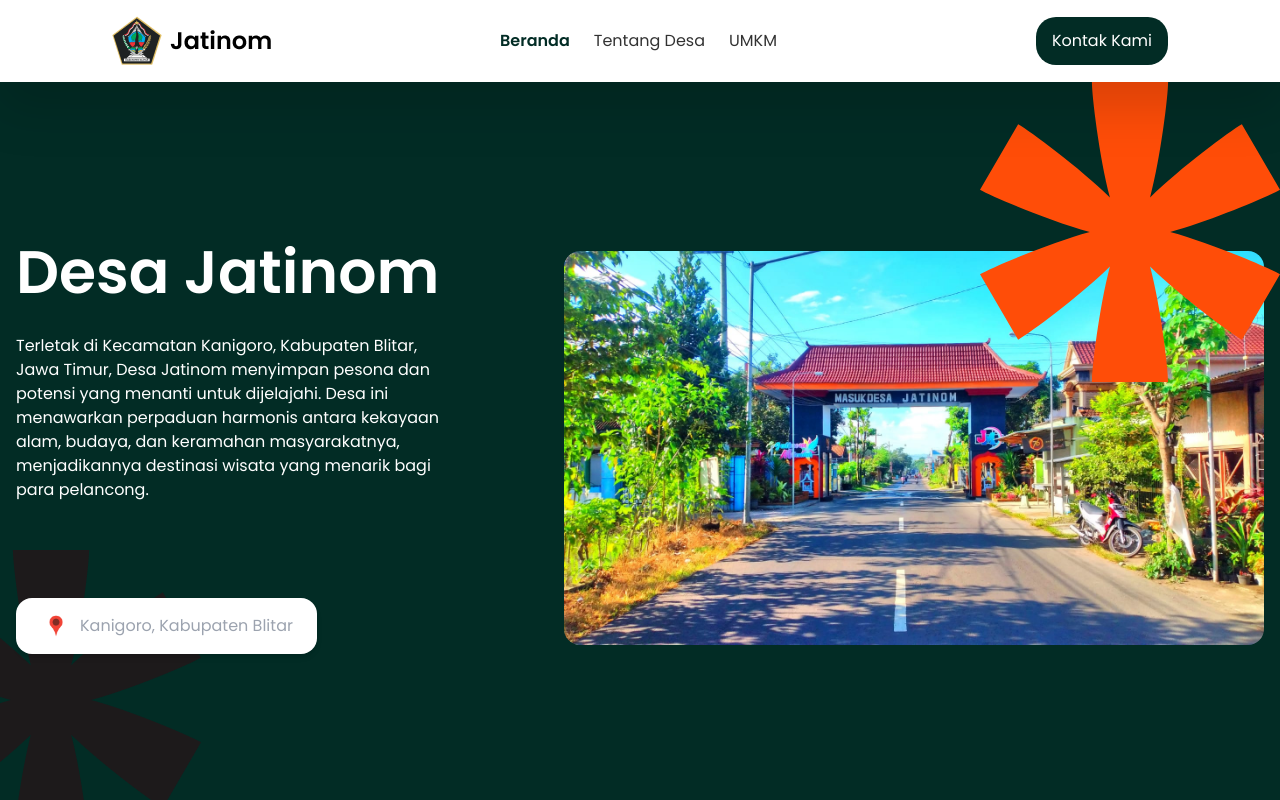
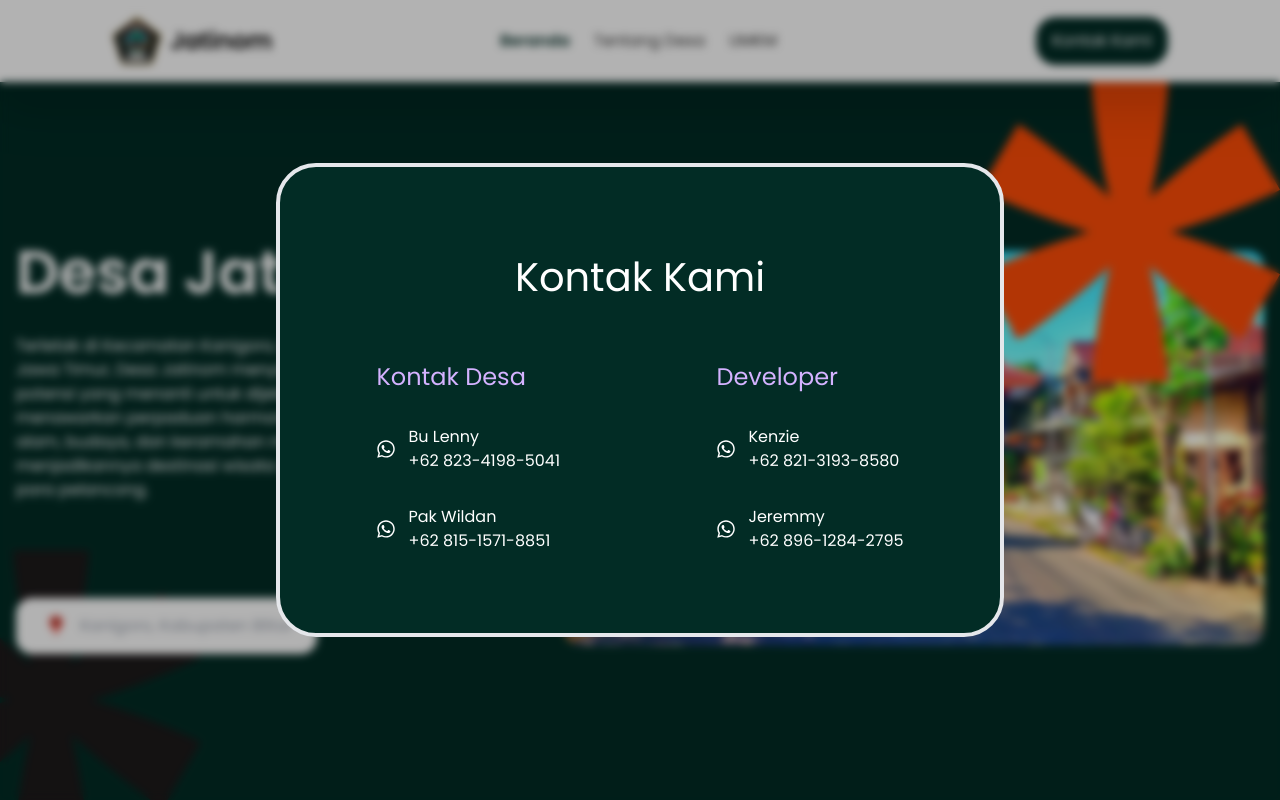
Before and after one commit to kenziehh/jatinom-village, a React (Vite) app: page / in a window 1280 px wide. Shown: the top 800 px of the page. Built offline with nearby package versions, Linux system fonts and the light colour scheme.

Commit message:
feat: add contact us modal

```diff
--- /dev/null
+++ b/src/components/modal/contact/index.jsx
@@ -0,0 +1,81 @@
+import React, { useRef } from "react";
+import { useOnClickOutside } from "../../../hooks/useOnClickOutside";
+import { FaWhatsapp } from "react-icons/fa6";
+
+const ContactModal = ({ onClose }) => {
+  const modalRef = useRef(null);
+  if (onClose) {
+    useOnClickOutside(modalRef, onClose);
+  }
+
+  return (
+    <div className="fixed inset-0 bg-black bg-opacity-30 backdrop-blur-sm flex justify-center items-center px-12 md:px-32 text-white z-[9999999]">
+      <div
+        className="py-10 md:py-20 px-16 md:px-24 bg-dark-green flex flex-col gap-6 md:gap-[54px] rounded-[40px] border-4 border-white-Normal z-[99999]"
+        ref={modalRef}
+      >
+        <h1 className="text-gradient-contact text-[40px] text-center font-KronaOne gradient-contact w-full">
+          Kontak Kami
+        </h1>
+        <div className="flex flex-col gap-6 md:flex-row md:gap-10">
+          <div className="flex flex-col gap-4 md:gap-8 ">
+            <span className="text-[#D4B2FF] text-2xl">Kontak Desa</span>
+            <div className="flex flex-col gap-4 md:gap-8 md:w-[300px]">
+              <a
+                className="flex gap-3 items-center"
+                href="https://api.whatsapp.com/send?phone=6282341985041"
+                target="__blank"
+              >
+                <FaWhatsapp size={20} />{" "}
+                <p>
+                  Bu Lenny <br />
+                  +62 823-4198-5041
+                </p>
+              </a>
+              <a
+                className="flex gap-3 items-center"
+                href="https://api.whatsapp.com/send?phone=6281515718851"
+                target="__blank"
+              >
+                <FaWhatsapp size={20} />{" "}
+                <p>
+                  Pak Wildan <br />
+                  +62 815-1571-8851
+                </p>
+              </a>
+            </div>
+          </div>
+          <div className="flex flex-col gap-6 md:gap-14">
+            <div className="flex flex-col gap-4 md:gap-8 ">
+              <span className="text-[#D4B2FF] text-2xl">Developer</span>
+              <a
+                className="flex gap-3 items-center"
+                href="https://api.whatsapp.com/send?phone=6282131938580"
+                target="__blank"
+              >
+                <FaWhatsapp size={20} />{" "}
+                <p>
+                  Kenzie <br />
+                  +62 821-3193-8580{" "}
+                </p>
+              </a>
+              <a
+                className="flex gap-3 items-center"
+                href="https://api.whatsapp.com/send?phone=6289612842795"
+                target="__blank"
+              >
+                <FaWhatsapp size={20} />{" "}
+                <p>
+                  Jeremmy <br />
+                  +62 896-1284-2795{" "}
+                </p>
+              </a>
+            </div>
+          </div>
+        </div>
+      </div>
+    </div>
+  );
+};
+
+export default ContactModal;
--- a/src/components/navbar/index.jsx
+++ b/src/components/navbar/index.jsx
@@ -2,8 +2,9 @@ import React, { useEffect, useState } from "react";
 import { Link, useLocation } from "react-router-dom";
 import { FaBars } from "react-icons/fa6";
 import { RxCross1 } from "react-icons/rx";
+import ContactModal from "../modal/contact";
 
-const Navbar = () => {
+const Navbar = ({ onClick }) => {
   const [isScrolled, setIsScrolled] = useState(false);
   const location = useLocation();
 
@@ -27,11 +28,12 @@ const Navbar = () => {
       window.removeEventListener("scroll", handleScroll);
     };
   }, []);
+
   return (
     <nav
       className={`${
         isScrolled ? "backdrop-blur-md" : ""
-      } sticky left-0 top-0 z-[99999999] h-fit bg-white flex justify-between drop-shadow-2xl px-6 md:px-12 lg:px-24`}
+      } sticky z-[999] h-fit bg-white flex justify-between drop-shadow-2xl px-6 md:px-12 lg:px-24`}
     >
       <div className="flex flex-wrap items-center justify-between container py-4">
         <Link to={"/"} className="cursor-pointer">
@@ -110,7 +112,10 @@ const Navbar = () => {
               </Link>
             </li> */}
           </ul>
-          <button className="bg-dark-green rounded-[20px] text-white py-3 px-4">
+          <button
+            className="bg-dark-green rounded-[20px] text-white py-3 px-4"
+            onClick={onClick}
+          >
             Kontak Kami
           </button>
         </div>
--- /dev/null
+++ b/src/hooks/useOnClickOutside.js
@@ -0,0 +1,22 @@
+import { useEffect } from "react";
+
+export const useOnClickOutside = (ref, handler) => {
+  useEffect(() => {
+    const listener = (event) => {
+      const el = ref?.current;
+      if (!el || el.contains(event?.target || null)) {
+        return;
+      }
+
+      handler(event); // Panggil handler hanya jika klik di luar elemen yang diberikan.
+    };
+
+    document.addEventListener("mousedown", listener);
+    document.addEventListener("touchstart", listener);
+
+    return () => {
+      document.removeEventListener("mousedown", listener);
+      document.removeEventListener("touchstart", listener);
+    };
+  }, [ref, handler]); // Muat ulang hanya jika ref atau handler berubah
+};
--- a/src/layouts/MainLayout.jsx
+++ b/src/layouts/MainLayout.jsx
@@ -2,12 +2,22 @@ import Footer from "../components/footer";
 import Navbar from "../components/navbar";
 import { Outlet } from "react-router-dom";
 import ScrollToTop from "./ScrollToTop";
+import { useState } from "react";
+import ContactModal from "../components/modal/contact";
 
 export default function MainLayout() {
+  const [isModalOpen, setIsModalOpen] = useState(true);
+
+  const handleModal = () => {
+    console.log("Modal State:", isModalOpen);
+    setIsModalOpen(!isModalOpen);
+  };
+
   return (
     <>
       <ScrollToTop />
-      <Navbar />
+      <Navbar onClick={handleModal} />
+      {isModalOpen && <ContactModal onClose={handleModal} />}
       <Outlet />
       <Footer />
     </>
```
